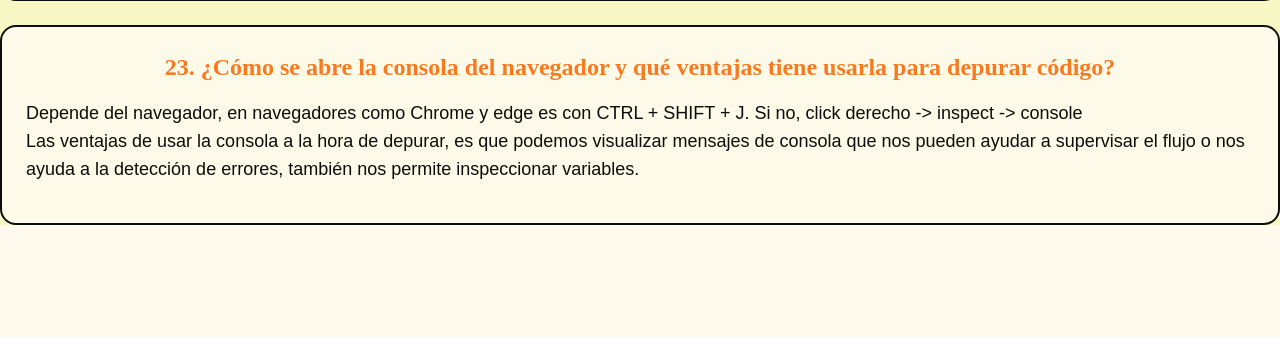
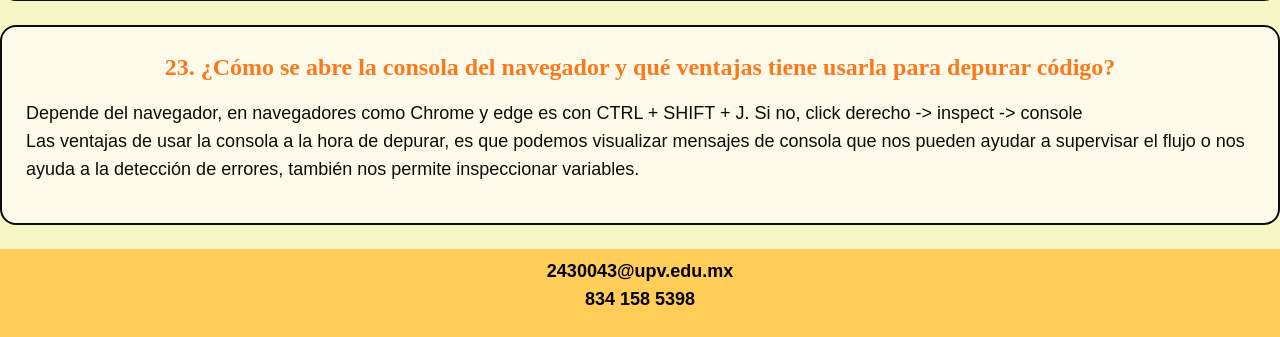
Before and after one commit to GeorginaRetaLimas/2430043-AW, a PHP site: page /otros.html in a window 1280 px wide. Shown: the part 1142-1479 px from the top of the page. Before the commit the page ends 1367 px from the top, so only its background shows below. Run offline with PHP 8.4, Linux system fonts and the light colour scheme; some libraries are stand-ins or nearby versions; some web fonts are replaced.

Commit message:
Práctica 2: Footer

```diff
--- a/Practica_2/estilos.css
+++ b/Practica_2/estilos.css
@@ -32,3 +32,7 @@
 #cardContenido {
   background-color: aliceblue;
 }
+
+footer {
+  background-color: rgb(255, 205, 88);
+}
--- a/Practica_2/otros.html
+++ b/Practica_2/otros.html
@@ -119,6 +119,13 @@
     </div>
     <!-- Fin punto 23 -->
 
-    <!-- Nota a mi yo del futuro: Poner un siguiente pagina aqui en el footer -->
+    <br>
+
+    <footer class="font-semibold p-2 justify-center">
+        <p class="text-white-500 mb-4 text-lg text-center">
+            2430043@upv.edu.mx <br>
+            834 158 5398
+        </p>
+    </footer>
 </body>
 </html>
```
Also changed, not shown: Practica_2/control.html (+7 -1 lines), Practica_2/funciones.html (+8 -1 lines), Practica_2/fundamentos.html (+9 -0 lines), Practica_2/introduccion.html (+9 -0 lines), Practica_2/objetos.html (+8 -1 lines).
